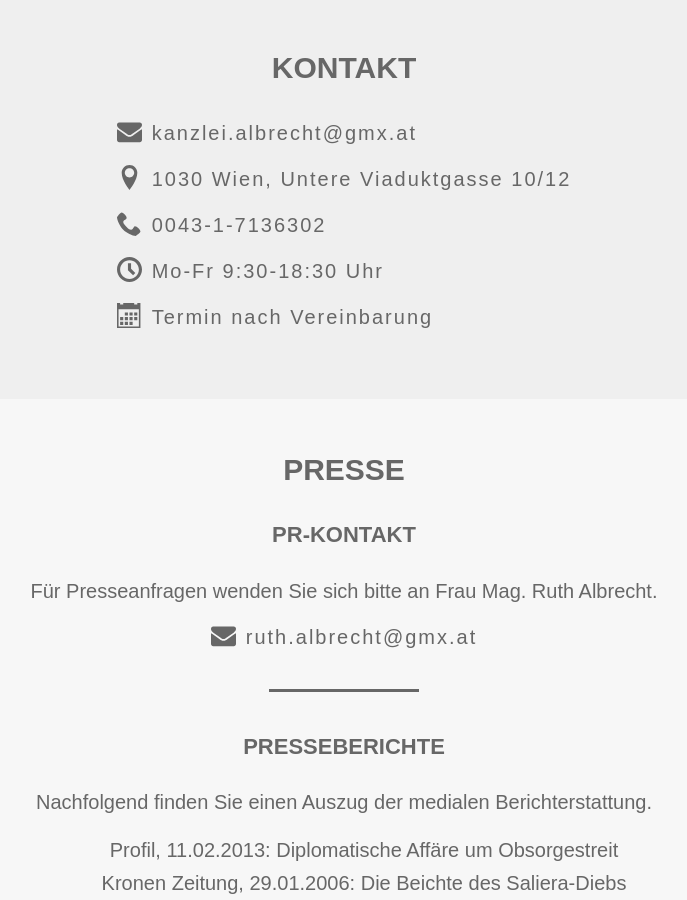
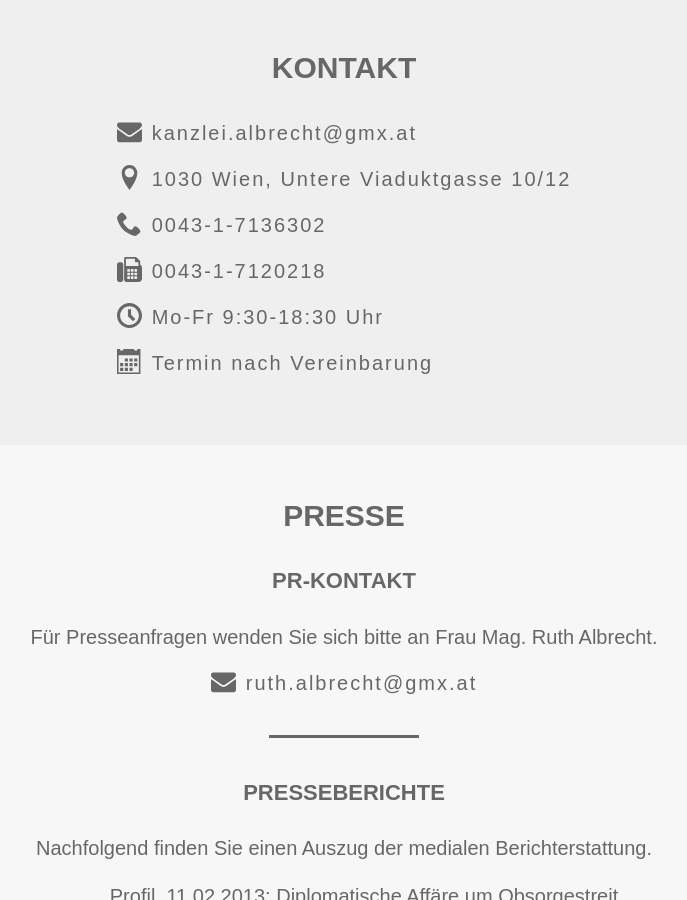
Before and after one commit to thelexn/aka-geri, a Jekyll site: the page built from index.html, in a window 1280 px wide and 900 px high, scrolled down 1524 px. Shown: the whole window, without its empty margins (296-983 px from the left). Built offline with Jekyll 4.4.1, drawn with Linux system fonts in a browser that asks for light colours.

```diff
--- a/_includes/contact.html
+++ b/_includes/contact.html
@@ -26,8 +26,8 @@
           <div>{% include icons/phone.html %}</div>
           <p>{{site.data.contact.phone2}}</p>
         </a>
-      </li>
-      <li><div>{% include icons/fax.html %}</div> <p class="different">{{site.data.contact.fax}}</p></li> -->
+      </li> -->
+      <li><div>{% include icons/fax.html %}</div> <p class="different">{{site.data.contact.fax}}</p></li>
       <li><div>{% include icons/clock.html %}</div> <p class="different">{{site.data.contact.office-hours}}</p></li>
       <li><div>{% include icons/calendar.html %}</div> <p class="different">{{site.data.contact.date-aggreement}}</p></li>
     </ul>
```
